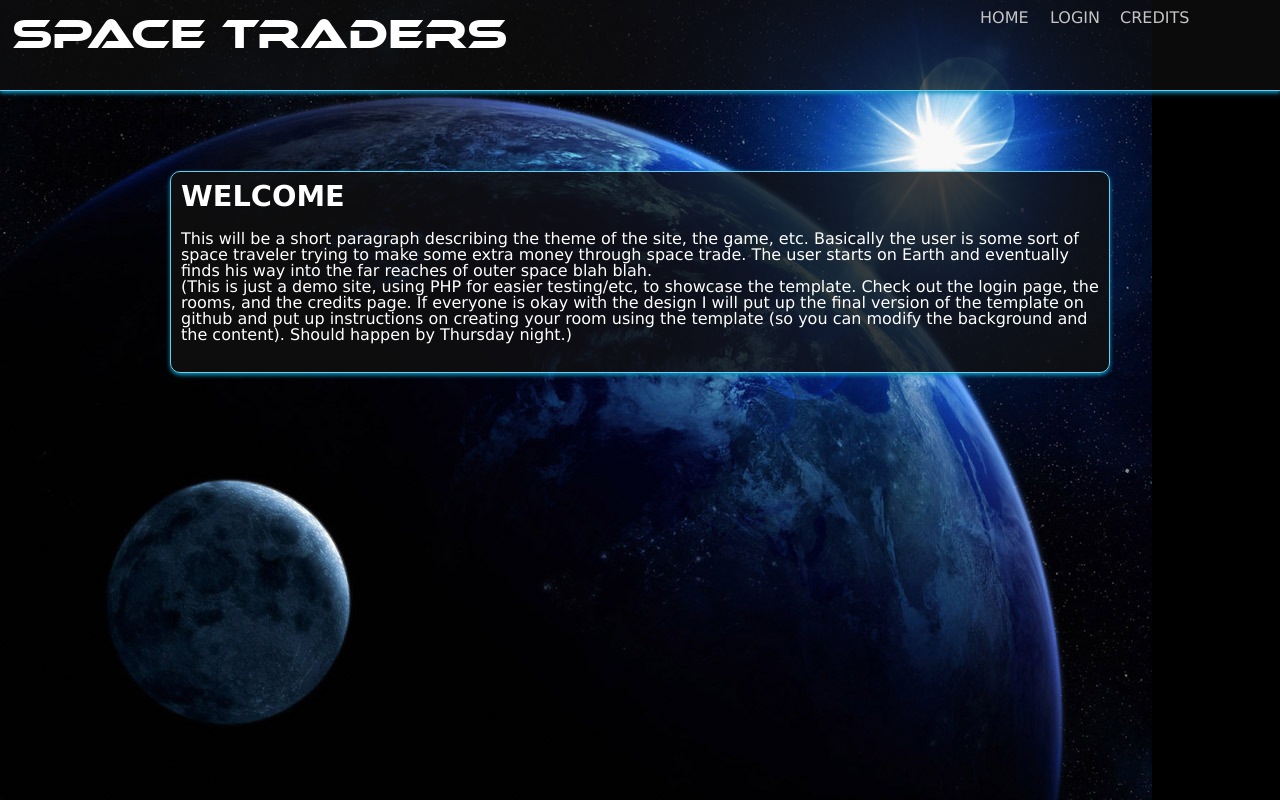
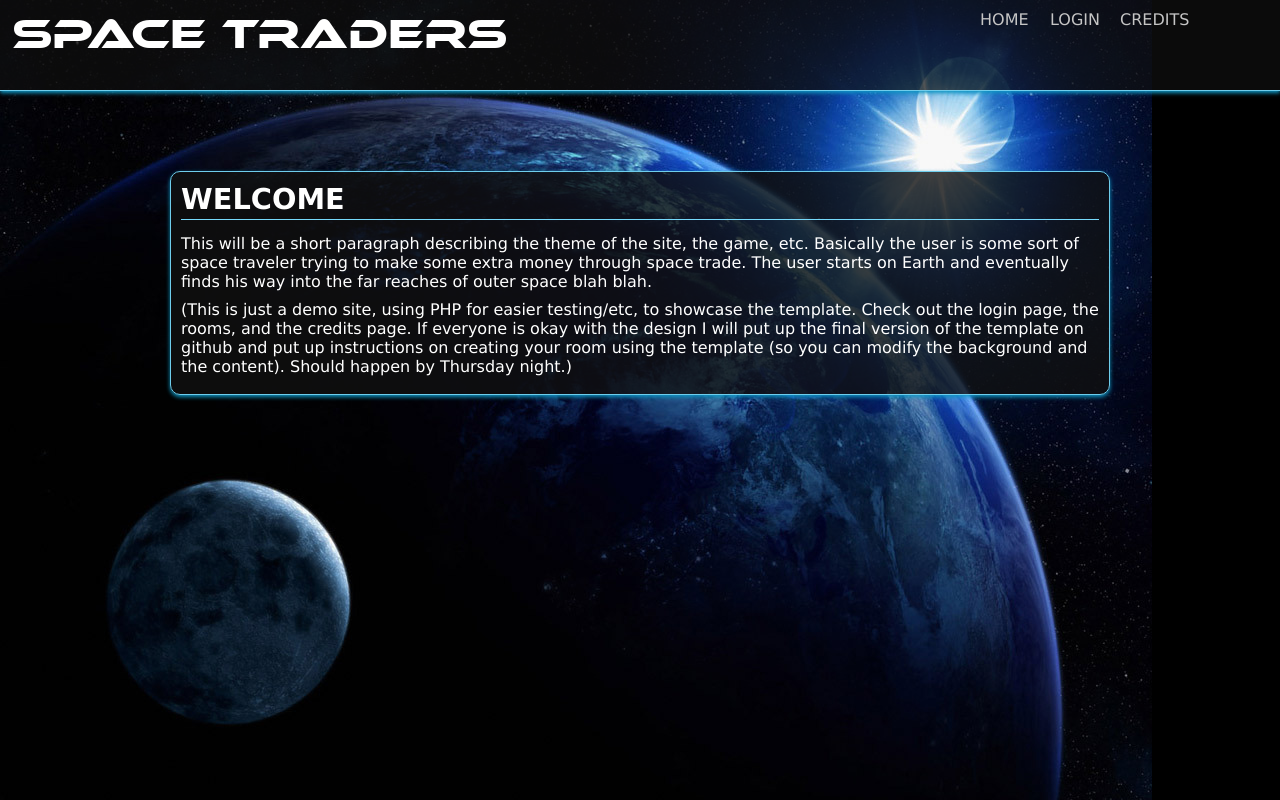
Before and after one commit to dellsystem/comp206, a PHP site: page /?mode=1 in a window 1280 px wide. Run offline with PHP 8.4, Linux system fonts and the light colour scheme.

Commit message:
Added some stuff to make paragraphs look nice

```diff
--- a/includes/style.css
+++ b/includes/style.css
@@ -10,6 +10,11 @@ body {
     margin: 0;
     font-family: 'Lucida Grande', 'Helvetica Neue', Verdana, Arial, sans-serif;
     color: #FFF;
+    line-height: 1.2;
+}
+
+p {
+  margin-bottom: 0.5em;
 }
 
 /* Awesome CSS3 buttons by ZURB Inc.
@@ -160,7 +165,8 @@ body {
     -moz-border-radius: 10px;
     border-radius: 10px;
     border: 1px solid #76d9fa;
-    margin: 10px
+    margin: 10px;
+    padding: 10px;
 }
 
 /* Footer */
@@ -191,7 +197,6 @@ body:before {
     margin: 0 auto;
     width: 960px;
 }
-
 .map-thing li {
     float: left;
     width: 120px;
@@ -285,12 +290,13 @@ Just doing opacity = whatever will affect child elements too */
     text-transform: uppercase;
     font-weight: bold;
     font-size: 1.8em;
-    padding: 10px;
+    border-bottom: 1px solid #76d9fa;
+    padding-bottom: 2px;
+    margin-bottom: 0.5em;
 }
 
 .page-body {
     font-size: 1.0em;
-    padding: 10px;
 }
 
 /* Because ... that's why */
```
